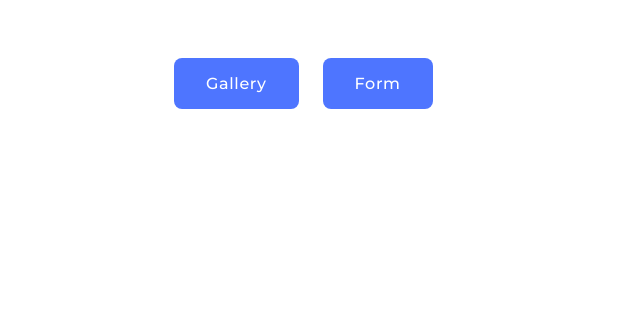
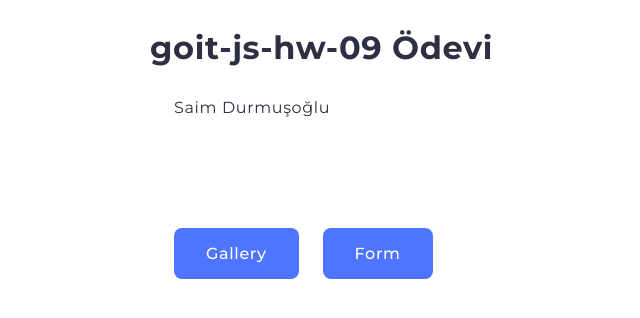
Before and after one commit to saimdurmusoglu/goit-js-hw-09, a website built with Vite: page src/index.html in a window 1280 px wide. Shown: the whole page, without its empty margins (6-646 px from the left). Built offline with nearby package versions, Linux system fonts and the light colour scheme.

Commit message:
16.06.2025 21:39 - last update

```diff
--- a/src/index.html
+++ b/src/index.html
@@ -8,6 +8,8 @@
     <link rel="stylesheet" href="./css/styles.css" />
   </head>
   <body>
+    <h1>goit-js-hw-09 Ödevi</h1>
+    <p>Saim Durmuşoğlu</p>
     <main>
       <ul class="menu">
         <li class="menu-item">
```
